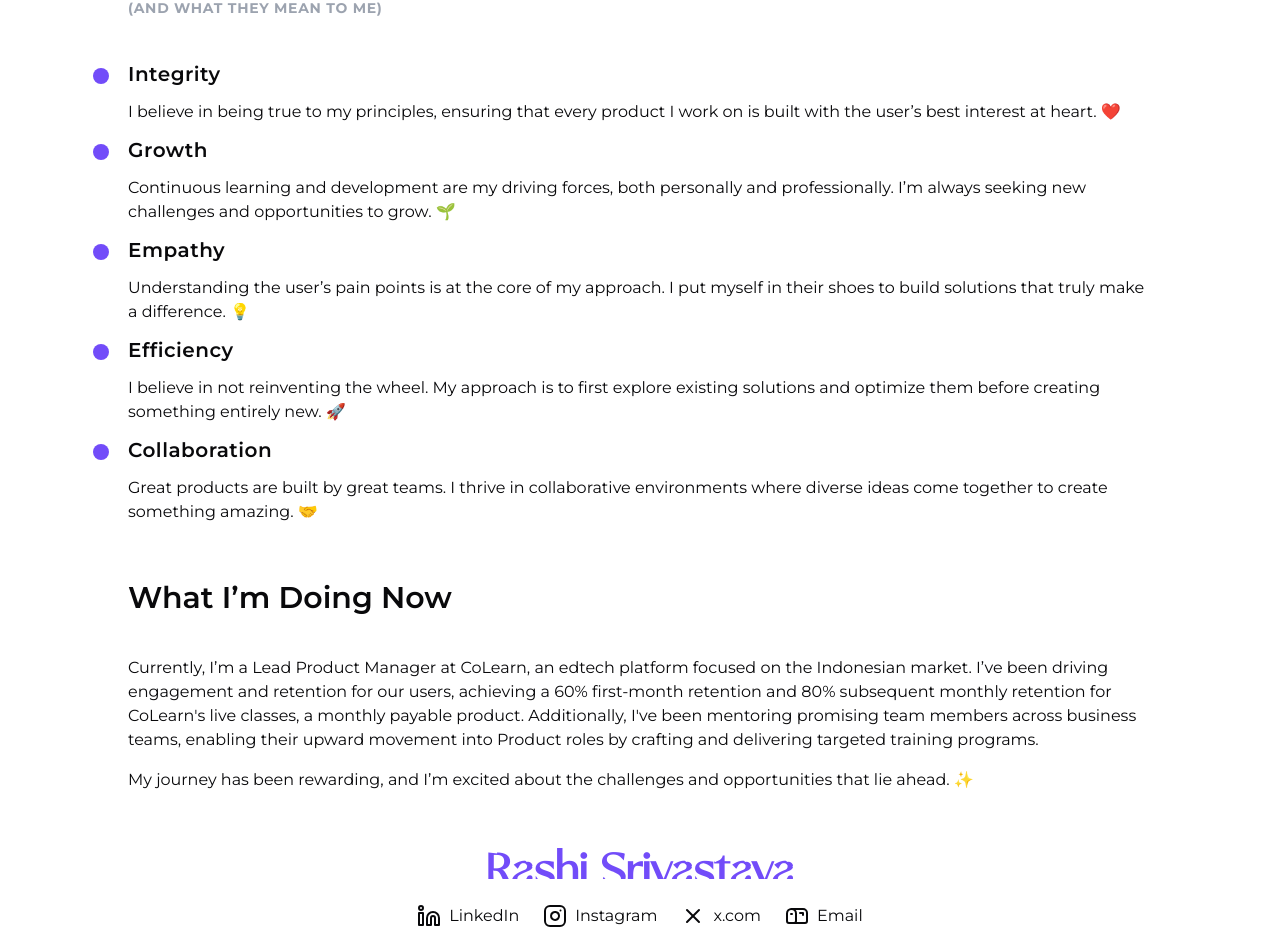
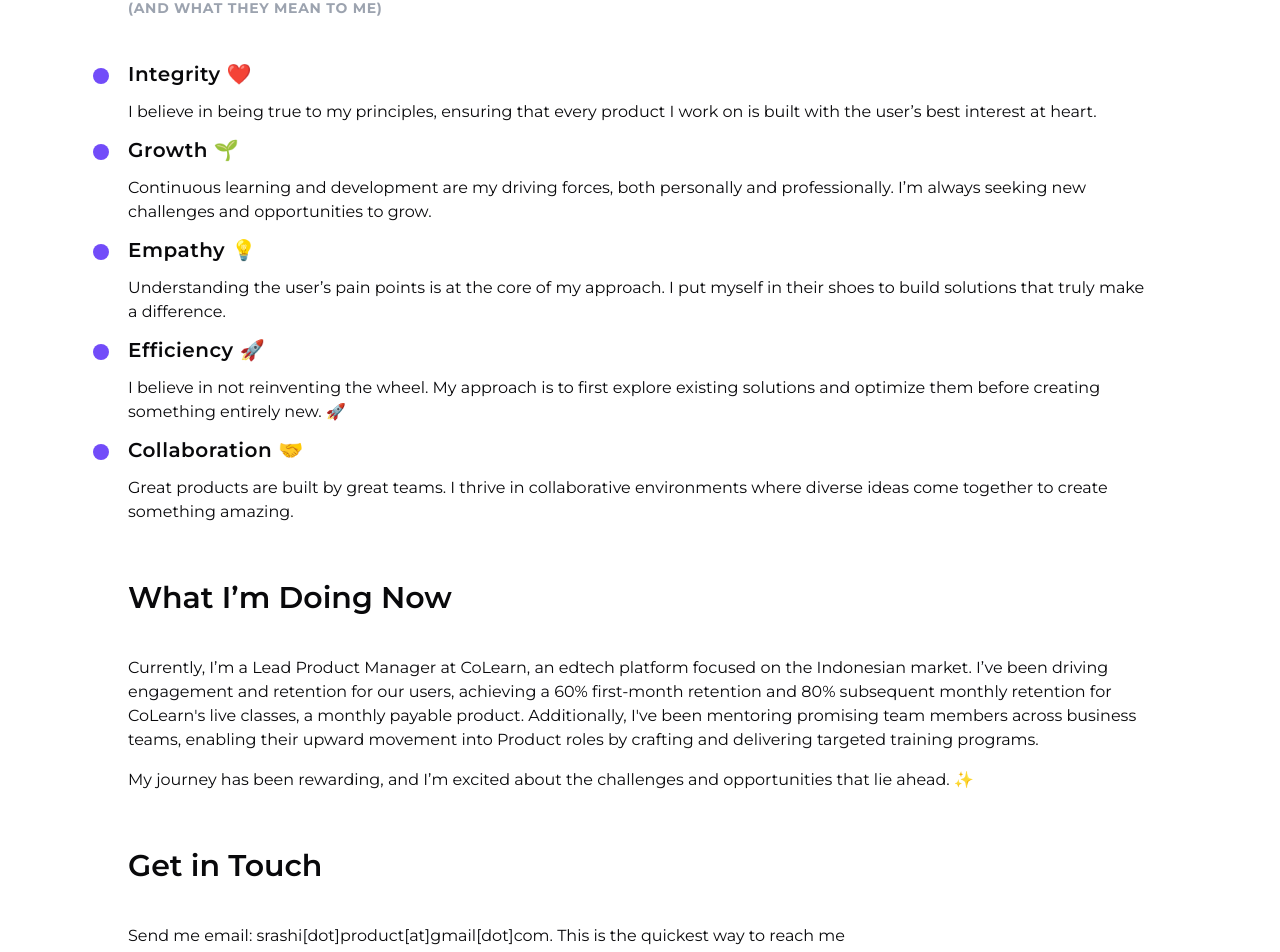
Before and after one commit to srashii/rashi-website, a Next.js app: page /about in a window 1280 px wide. Shown: the part 960-1912 px from the top of the page. Built offline with nearby package versions, Linux system fonts and the light colour scheme.

Commit message:
updated about me

```diff
--- a/src/app/(site)/about/page.tsx
+++ b/src/app/(site)/about/page.tsx
@@ -8,9 +8,9 @@ const About = () => {
       </h1>
       <div className="flex flex-col-reverse md:flex-row-reverse  md:gap-20">
         <div className="max-w-lg text-pretty text-base leading-relaxed md:text-lg">
-        <h3 className="text-xl font-semibold tracking-wide"> Hey there, This is What You Need to Know</h3>
+        <h3 className="text-xl font-semibold tracking-wide"> 👋 Hey there, Here is What You Need to Know</h3>
           <p className="my-4">
-          I’m Rashi Srivastava, a product manager with a knack for turning chaos into clarity. With nearly 7 years of experience in the product space, I’ve guided products from 0 to 1, always driven by data, experimentation, and an obsession with solving user problems. 🚀
+          I’m Rashi Srivastava, a product manager with a knack for turning chaos into clarity. With nearly 7 years of experience in the product space, I’ve guided products from 0 to 1, always driven by data, experimentation, and an obsession with solving user problems.
           </p>
           <p className="my-4">The joy and satisfaction of making an impact, coupled with my enjoyment of untangling the chaos and complexity that every problem brings, keeps me motivated. (And yes, as a Game of Thrones fan, I do believe "Chaos is a ladder 🪜 "—thanks, Littlefinger!)
           </p>
@@ -42,33 +42,33 @@ const About = () => {
           </span>
         </div>
         <div className="flex max-w-md flex-col before:bg-accent sm:relative sm:before:absolute sm:before:left-[-35px] sm:before:top-2 sm:before:z-[1] sm:before:h-4 sm:before:w-4 sm:before:rounded-full"> </div>
-          <h3 className="text-xl font-semibold tracking-wide">Integrity</h3>
+          <h3 className="text-xl font-semibold tracking-wide">Integrity ❤️ </h3>
 
           <p className="my-3">
-          I believe in being true to my principles, ensuring that every product I work on is built with the user’s best interest at heart. ❤️
+          I believe in being true to my principles, ensuring that every product I work on is built with the user’s best interest at heart.
           </p>
         <div className="flex max-w-md flex-col before:bg-accent sm:relative sm:before:absolute sm:before:left-[-35px] sm:before:top-2 sm:before:z-[1] sm:before:h-4 sm:before:w-4 sm:before:rounded-full"> </div>
-          <h3 className="text-xl font-semibold tracking-wide">Growth</h3>
+          <h3 className="text-xl font-semibold tracking-wide">Growth 🌱</h3>
 
           <p className="my-3">
-          Continuous learning and development are my driving forces, both personally and professionally. I’m always seeking new challenges and opportunities to grow. 🌱          </p>
+          Continuous learning and development are my driving forces, both personally and professionally. I’m always seeking new challenges and opportunities to grow.           </p>
         <div className="flex max-w-md flex-col before:bg-accent sm:relative sm:before:absolute sm:before:left-[-35px] sm:before:top-2 sm:before:z-[1] sm:before:h-4 sm:before:w-4 sm:before:rounded-full"> </div>
-          <h3 className="text-xl font-semibold tracking-wide">Empathy</h3>
+          <h3 className="text-xl font-semibold tracking-wide">Empathy 💡</h3>
 
           <p className="my-3">
-          Understanding the user’s pain points is at the core of my approach. I put myself in their shoes to build solutions that truly make a difference. 💡
+          Understanding the user’s pain points is at the core of my approach. I put myself in their shoes to build solutions that truly make a difference.
           </p>
         <div className="flex max-w-md flex-col before:bg-accent sm:relative sm:before:absolute sm:before:left-[-35px] sm:before:top-2 sm:before:z-[1] sm:before:h-4 sm:before:w-4 sm:before:rounded-full"> </div>
-          <h3 className="text-xl font-semibold tracking-wide">Efficiency</h3>
+          <h3 className="text-xl font-semibold tracking-wide">Efficiency 🚀</h3>
 
           <p className="my-3">
           I believe in not reinventing the wheel. My approach is to first explore existing solutions and optimize them before creating something entirely new. 🚀
           </p>
           <div className="flex max-w-md flex-col before:bg-accent sm:relative sm:before:absolute sm:before:left-[-35px] sm:before:top-2 sm:before:z-[1] sm:before:h-4 sm:before:w-4 sm:before:rounded-full"> </div>
-          <h3 className="text-xl font-semibold tracking-wide">Collaboration</h3>
+          <h3 className="text-xl font-semibold tracking-wide">Collaboration 🤝</h3>
 
           <p className="my-3">
-          Great products are built by great teams. I thrive in collaborative environments where diverse ideas come together to create something amazing. 🤝
+          Great products are built by great teams. I thrive in collaborative environments where diverse ideas come together to create something amazing.
           </p>
       </section>
 
@@ -83,6 +83,18 @@ const About = () => {
           <p className="my-4">
           My journey has been rewarding, and I’m excited about the challenges and opportunities that lie ahead. ✨ </p>
       </section>
+
+      {/* Get in Touch */}
+     <section className="my-14">
+        <div className="mb-10 text-center md:text-left">
+          <h3 className="text-3xl font-semibold">Get in Touch</h3>
+        </div>
+        <p className="my-4">
+        Send me email: srashi[dot]product[at]gmail[dot]com. This is the quickest way to reach me
+          </p>
+       </section>
+
+
     </div>
   );
 };
```
